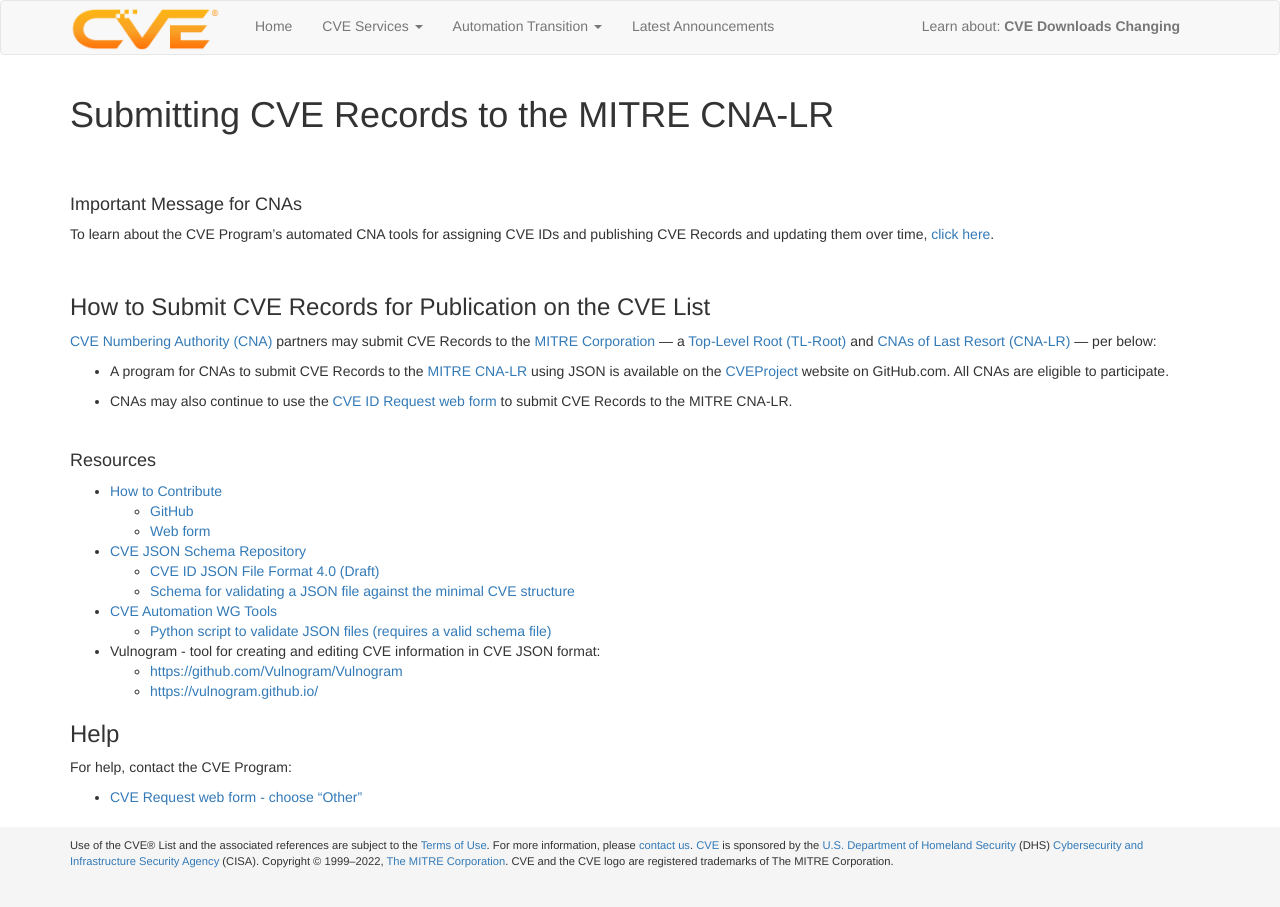
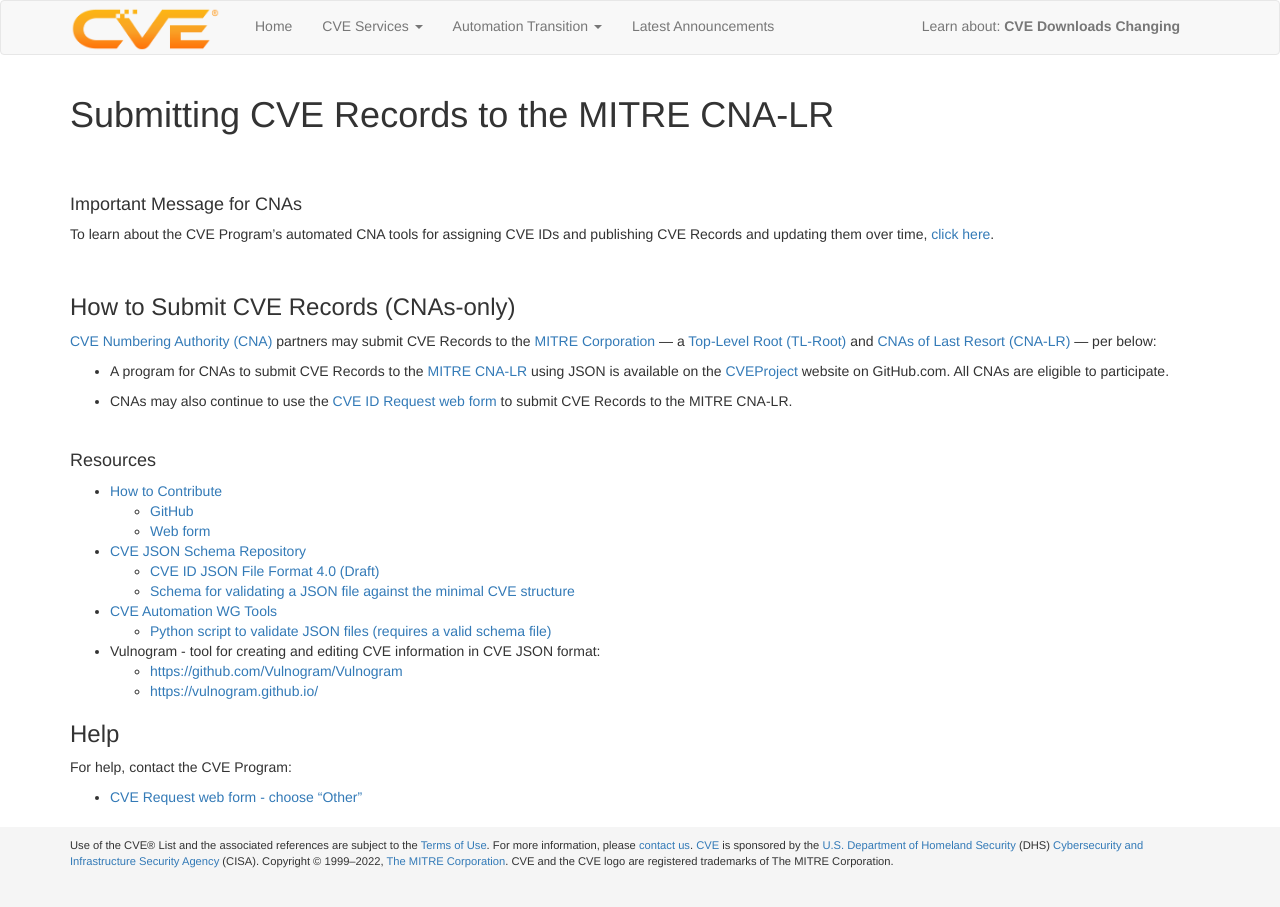
Before and after one commit to CVEProject/cveproject.github.io, a Jekyll site: the page built from docs/cna/submitting_cve_entries_to_root_cnas/index.md, in a window 1280 px wide. Built offline with Jekyll 4.4.1, drawn with Linux system fonts in a browser that asks for light colours; nearby versions of some CDN libraries.

Commit message:
Update index.md

```diff
--- a/docs/cna/submitting_cve_entries_to_root_cnas/index.md
+++ b/docs/cna/submitting_cve_entries_to_root_cnas/index.md
@@ -11,7 +11,7 @@ To learn about the CVE Program's automated CNA tools for assigning CVE IDs and p
 
 <br>
 
-### How to Submit CVE Records for Publication on the CVE List
+### How to Submit CVE Records (CNAs-only)
 
 [CVE Numbering Authority (CNA)](https://www.cve.org/ProgramOrganization/CNAs) partners may submit CVE Records to the [MITRE Corporation](https://www.cve.org/PartnerInformation/ListofPartners/partner/mitre) &mdash; a [Top-Level Root (TL-Root)](https://www.cve.org/ResourcesSupport/Glossary?activeTerm=glossaryCNALR) and [CNAs of Last Resort (CNA-LR)](https://www.cve.org/ResourcesSupport/Glossary?activeTerm=glossaryCNALR) &mdash; per below:
 
```
